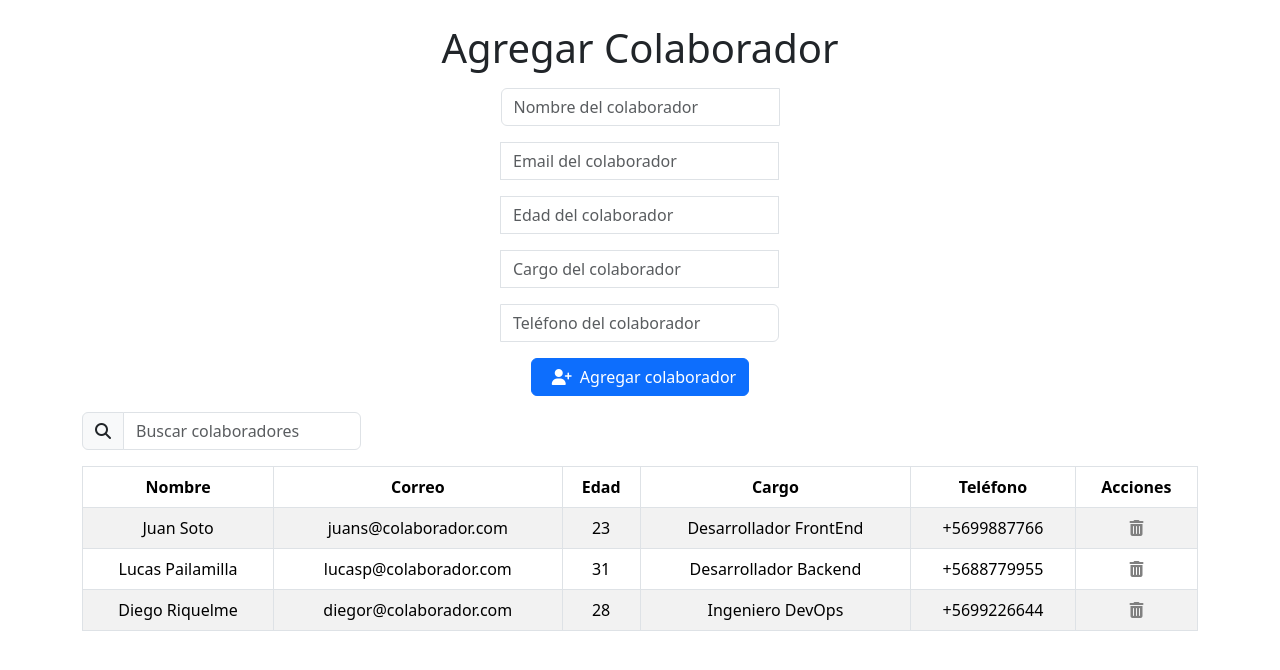
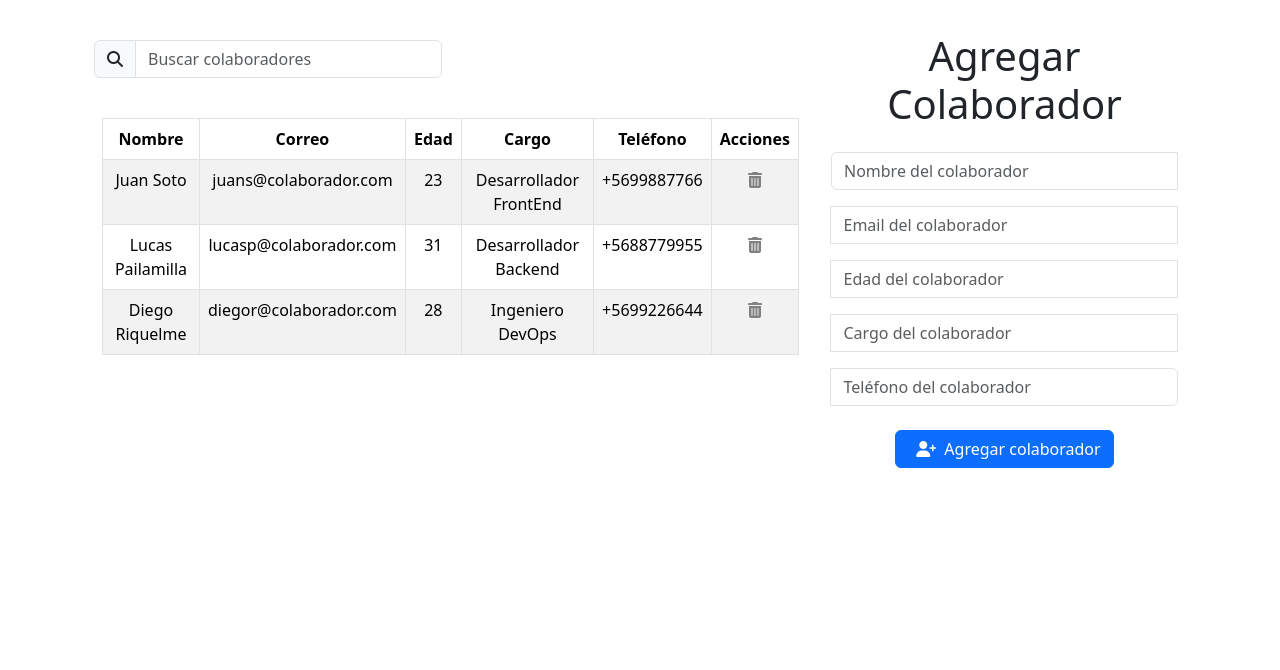
Before and after one commit to holydoritoz/renderizado-dinamico-React, a React (Vite) app: page / in a window 1280 px wide. Shown: the top 670 px of the page. Built offline with nearby package versions, Linux system fonts and the light colour scheme.

Commit message:
fixing layaut with bootstrap

```diff
--- a/src/App.css
+++ b/src/App.css
@@ -1,4 +1,4 @@
-#root {
+.container{
   width: 100vw;
   height: 100vh;
   text-align: center;
--- a/src/App.jsx
+++ b/src/App.jsx
@@ -20,10 +20,14 @@ function App() {
   };
 
   return (
-    <div className="container">
-      <Formulario onAgregarColaborador={handleAgregarColaborador} />
-      <Buscador />
-      <Listado colaboradores={colaboradores} handleDelete={handleDelete} />
+    <div className="container d-flex justify-content-center">
+      <div className="d-flex flex-column">
+        <Buscador />
+        <Listado colaboradores={colaboradores} handleDelete={handleDelete}/>
+      </div>
+      <div className='p-2'>
+      <Formulario onAgregarColaborador={handleAgregarColaborador}/>
+      </div>
     </div>
   );
 }
--- a/src/components/Buscador.jsx
+++ b/src/components/Buscador.jsx
@@ -13,7 +13,7 @@ function Buscador({ colaboradores, setColaboradores, filterColaboradores }) {
 
     return (
     <Form onSubmit={handleSubmit}>
-    <InputGroup className="mb-3 mt-3 w-25">
+    <InputGroup className="mb-3 mt-3 w-50 p-2">
     <InputGroup.Text id="basic-addon1">
             <i className="fa-solid fa-magnifying-glass"></i>
         </InputGroup.Text>
--- a/src/components/Formulario.jsx
+++ b/src/components/Formulario.jsx
@@ -41,13 +41,13 @@ return (
     onSubmit={ handleSubmit }
     >
     <h1 className='p-2'>Agregar Colaborador</h1>
-    <InputGroup className="mb-3 d-flex flex-column align-items-center gap-3">
+    <InputGroup className="mb-3 d-flex flex-column align-items-center gap-3 p-2">
         <Form.Control
         onChange={(e)=> setUserName(e.target.value)}
         placeholder="Nombre del colaborador"
         aria-label="Username"
         aria-describedby="basic-addon1"
-        className="w-25"
+        className="w-100"
         type="text"
         />
         <Form.Control
@@ -55,7 +55,7 @@ return (
         placeholder="Email del colaborador"
         aria-label="Email"
         aria-describedby="basic-addon1"
-        className="w-25"
+        className="w-100"
         type="email"
         />
         <Form.Control
@@ -63,7 +63,7 @@ return (
         placeholder="Edad del colaborador"
         aria-label="UserAge"
         aria-describedby="basic-addon1"
-        className="w-25"
+        className="w-100"
         type="text"
         />
         <Form.Control
@@ -71,7 +71,7 @@ return (
         placeholder="Cargo del colaborador"
         aria-label="UserCargo"
         aria-describedby="basic-addon1"
-        className="w-25"
+        className="w-100"
         type="text"
         />
         <Form.Control
@@ -79,7 +79,7 @@ return (
         placeholder="Teléfono del colaborador"
         aria-label="UserPhone"
         aria-describedby="basic-addon1"
-        className="w-25"
+        className="w-100"
         type="text"
         />
     </InputGroup>
--- a/src/components/Listado.jsx
+++ b/src/components/Listado.jsx
@@ -1,5 +1,7 @@
 import PropTypes from 'prop-types'
 import Table from 'react-bootstrap/Table';
+import Container from 'react-bootstrap/Container';
+
 
 function Listado({ colaboradores, handleDelete }) {
     const btnStyle = {
@@ -13,6 +15,7 @@ function Listado({ colaboradores, handleDelete }) {
     };
 
     return (
+<Container className='w-100'>
     <Table striped bordered hover>
         <thead>
         <tr>
@@ -44,6 +47,7 @@ function Listado({ colaboradores, handleDelete }) {
         ))}
         </tbody>
     </Table>
+</Container>
     );
 }
 
```
